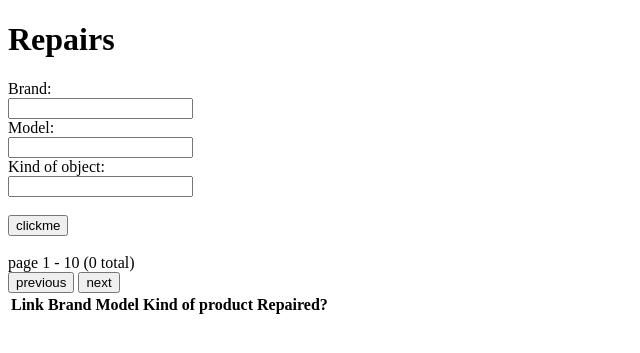
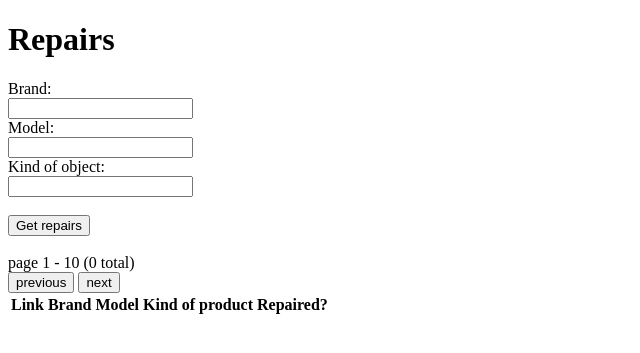
Before and after one commit to GliderGeek/verlichting, a Flask app: page /repair/ in a window 1280 px wide. Shown: the top 353 px of the page, without its empty margins (0-640 px from the left). Run offline with Flask 3, Linux system fonts and the light colour scheme; data that the repository does not hold is empty.

Commit message:
fix clickme

```diff
--- a/app/templates/repairs.html
+++ b/app/templates/repairs.html
@@ -231,7 +231,7 @@
 	<br>
 	<br>
 
-<input id="clickMe" type="button" value="clickme" onclick="getRepairs()" /><br>
+<input id="clickMe" type="button" value="Get repairs" onclick="getRepairs()" /><br>
 
 <br>
 
```
